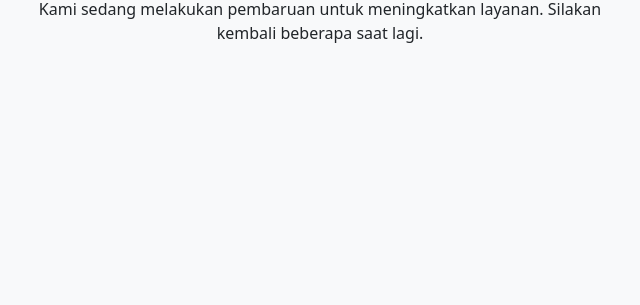
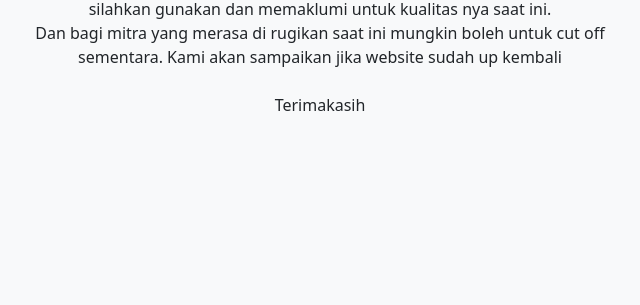
Before and after one commit to abdulmalikibrahim/mtnglobalhtml, a plain HTML site: page index.html in a window 1280 px wide. Shown: the part 495-800 px from the top of the page, without its empty margins (320-960 px from the left). Drawn offline with nearby package versions, Linux system fonts and the light colour scheme.

Commit message:
Update index.html

```diff
--- a/index.html
+++ b/index.html
@@ -21,9 +21,9 @@
 </head>
 <body>
     <div class="container">
-        <img src="https://cdn-icons-png.flaticon.com/512/565/565859.png" alt="Maintenance" width="150" class="mb-4">
+        <img src="https://cdn-icons-png.flaticon.com/512/8654/8654341.png" alt="Maintenance" width="150" class="mb-4">
         <h1 class="mb-3">Situs Sedang Dalam Perawatan</h1>
-        <p>Kami sedang melakukan pembaruan untuk meningkatkan layanan. Silakan kembali beberapa saat lagi.</p>
+        <p>Kami sedang melakukan maintenance di sisi ISP guna untuk meningkatkan layanan.<br>Untuk mitra yang bisa terkoneksi dengan baik ke tunnel backup kami silahkan gunakan dan memaklumi untuk kualitas nya saat ini.<br>Dan bagi mitra yang merasa  di rugikan saat ini mungkin boleh untuk cut off sementara. Kami akan sampaikan jika website sudah up kembali<br><br>Terimakasih</p>
     </div>
 </body>
 </html>
```
